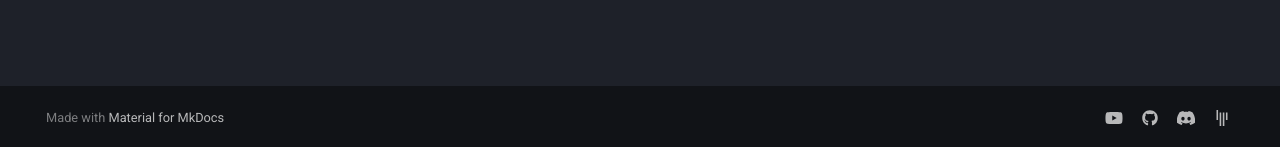
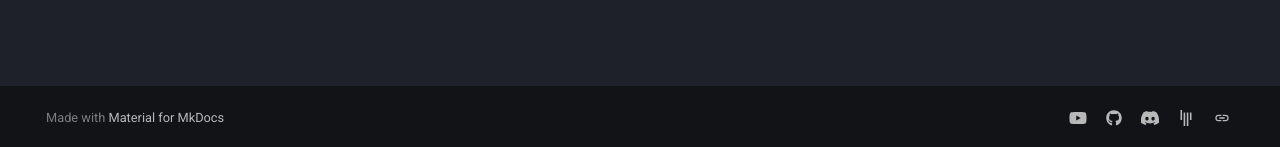
Before and after one commit to instantOS/docs, an MkDocs documentation site: the page built from docs/index.md, in a window 1280 px wide. Shown: the part 750-897 px from the top of the page. Built offline with MkDocs 1.6.1 and Material for MkDocs 9.7.7, drawn with Linux system fonts in a browser that asks for light colours.

```diff
--- a/mkdocs.yml
+++ b/mkdocs.yml
@@ -38,6 +38,8 @@ extra:
       link: https://discord.io/instantOS
     - icon: fontawesome/brands/gitter
       link: https://gitter.im/instantOS/community?source=orgpage
+    - icon: fontawesome/icons/comment-dots
+      link: https://matrix.to/#/!smJyjPsHsYizSKvvaE:matrix.org?via=matrix.org
 
 extra_css:
   - stylesheets/extra.css
```
